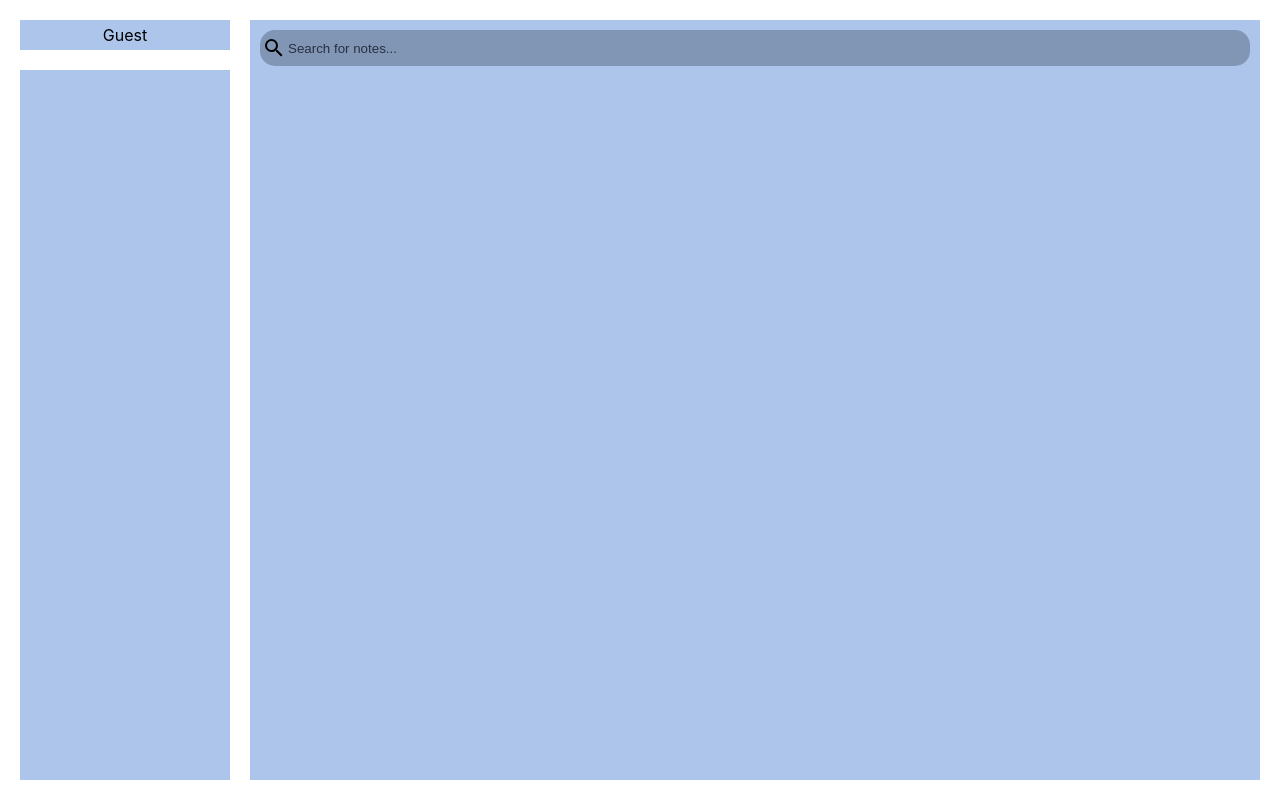
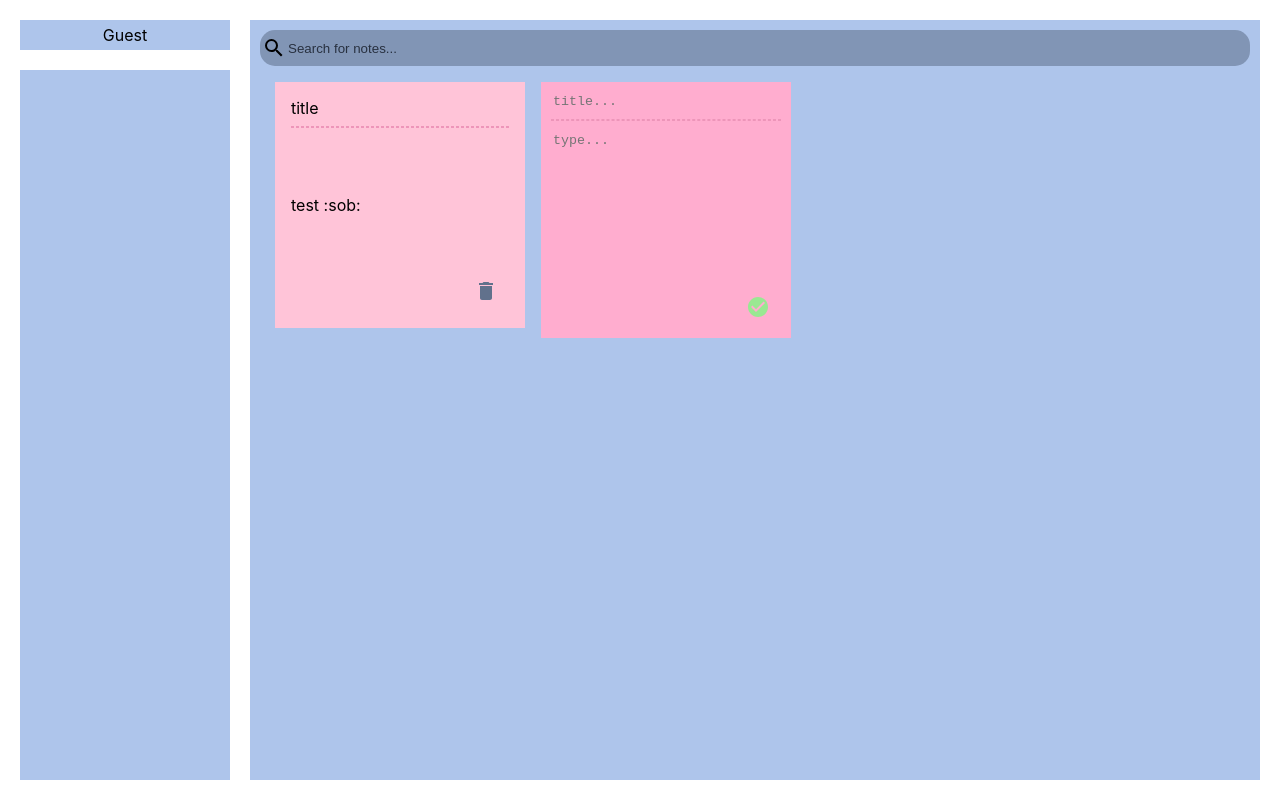
Before and after one commit to meesh3ll/cozyink, a React (Create React App) app in the folder cozy-ink/: page / in a window 1280 px wide. Built offline with nearby package versions, Linux system fonts and the light colour scheme.

Commit message:
aaaaaaaaaaaaaaaaaaaaaaaaaaaaaaaaaaaaaaa

```diff
--- /dev/null
+++ b/cozy-ink/src/AddNote.js
@@ -0,0 +1,38 @@
+import { useState } from 'react';
+import {MdCheckCircle} from 'react-icons/md';
+
+const AddNote = ({id, title, text, tag, handleAddNote}) => {
+    const [noteText, setNoteText] = useState('');
+    const [titleText, setTitleText] = useState('');
+    const handleNoteTextChange = (event) => {
+        setNoteText(event.target.value);
+    }
+    const handleTitleChange = (event) => {
+        setTitleText(event.target.value);
+    }
+    const handleSave = (event) => {
+        if (noteText.trim().length > 0 && titleText.trim().length > 0) {
+            handleAddNote(titleText, noteText);
+            setNoteText('');
+            setTitleText('');
+        }
+
+    }
+    return (
+        <><div className='new-note'>
+            <div className = 'title-area'>
+                <textarea maxlength = '29' rows='1' cols='27' placeholder='title...' value={titleText} onChange={handleTitleChange}></textarea>
+            </div>
+            <hr/>
+            <div className = 'text-area'>
+                <textarea rows='10' cols='27' placeholder='type...' value={noteText} onChange={handleNoteTextChange}></textarea>
+            </div>
+            <div className='footer'>
+                <small>{tag}</small>
+                <button className = 'save' onClick={handleSave}> <MdCheckCircle className = "check-mark" size = '1.8em'/></button>
+            </div>
+        </div></>
+    );
+};
+
+export default AddNote;
--- a/cozy-ink/src/App.css
+++ b/cozy-ink/src/App.css
@@ -66,3 +66,84 @@ body{
 .tag-bar {
   scroll-behavior: smooth;
 }
+
+.container {
+  max-width: 100;
+  max-height: 90%;
+  margin-right: auto;
+  margin-left: auto;
+  margin-top: auto;
+  padding-right: 15px;
+  padding-left: 15px;
+  overflow: auto;
+}
+
+.notes-list {
+  display: grid;
+  grid-gap: 1rem;
+  grid-template-columns: repeat(6, 250px);
+}
+
+.note {
+  background-color: #ffc4d8;
+  margin-bottom: 10px;
+  padding: 1rem;
+  min-height: 170px;
+  display: flex;
+  flex-direction: column;
+  justify-content: space-between;
+  overflow: auto;
+  overflow-wrap: break-word;
+  max-height: 250px;
+}
+
+.footer {
+  display: flex;
+  justify-content: space-between;
+  align-items: center;
+  margin: 5px 5px 5px 5px;
+}
+
+.new-note {
+  background-color: #ffadcf;
+  padding: 10px 10px 10px 10px;
+}
+
+.title-area {
+  line-height: 5px;
+}
+
+.text-area {
+  margin-top: 10px;
+}
+
+textarea {
+  border: none;
+  resize: none;
+  background-color: #ffadcf;
+}
+
+textarea:focus {
+  outline: none;
+}
+
+.save {
+  border: none;
+  background-color: #ffadcf;
+}
+
+.check-mark {
+  color: #99e892;
+  border: none;
+}
+
+hr {
+  border: dashed 1px;
+  color: #ed95b9;
+}
+
+.delete {
+  border:none;
+  background-color: #ffc4d8;
+  color: #61718c;
+}
--- a/cozy-ink/src/App.js
+++ b/cozy-ink/src/App.js
@@ -1,9 +1,35 @@
 import './App.css';
 import {useState} from 'react';
 import {SearchBar} from './Search';
+import {nanoid} from 'nanoid';
+import NotesList from './NotesList';
 
 function App() {
   const [searchInfo, setSearch] = useState('');
+
+  const [notes, setNotes] = useState([
+    {
+      id: nanoid(),
+      title: "title",
+      text: "test :sob:",
+      tags: "test",
+    },
+  ]);
+  const addNote = (title, text, tags) => {
+    const newNote = {
+      id: nanoid(),
+      title: title,
+      text: text,
+      tags: tags,
+    }
+    const newNotes = [...notes, newNote];
+    setNotes(newNotes);
+  }
+
+  const deleteNote = (id) => {
+    const newNotes = notes.filter((note) => note.id !== id);
+    setNotes(newNotes);
+  };
 
   return (
     <div>
@@ -23,7 +49,9 @@ function App() {
         <div>
           <SearchBar  handleSearch = {setSearch}/>
         </div>
-
+        <div className = "container">
+          <NotesList notes={notes.filter((note)=>note.text.toLowerCase().includes(searchInfo))} handleAddNote={addNote} handleDeleteNote={deleteNote}/>
+        </div>
       </div>
 
     </div>
--- a/cozy-ink/src/Note.js
+++ b/cozy-ink/src/Note.js
@@ -0,0 +1,23 @@
+import {MdDelete} from 'react-icons/md';
+const Note = ({ id, title, text, tags, handleDeleteNote }) => {
+    return (
+      <><div className='note'>
+            <div className='title'>
+                <span>{title}</span>
+                <hr/>
+            </div>
+            <div>{text}</div>
+            <div className='footer'>
+                <small>{tags}</small>
+                <button
+                    className='delete'
+                    onClick={() => handleDeleteNote(id)}
+                ><MdDelete size = "1.5rem"/></button>
+            </div>
+        </div></>
+
+
+    );
+  };
+
+  export default Note;
--- /dev/null
+++ b/cozy-ink/src/NotesList.js
@@ -0,0 +1,21 @@
+import Note from './Note';
+import AddNote from './AddNote';
+
+const NotesList = ({ notes, handleAddNote, handleDeleteNote }) => {
+  return (
+    <div className='notes-list'>
+      {notes.map((note) => (
+        <Note
+          id={note.id}
+          title={note.title}
+          text={note.text}
+          tag={note.tag}
+          handleDeleteNote={handleDeleteNote}
+        />
+      ))}
+      <AddNote handleAddNote={handleAddNote} />
+    </div>
+  );
+};
+
+export default NotesList;
```
